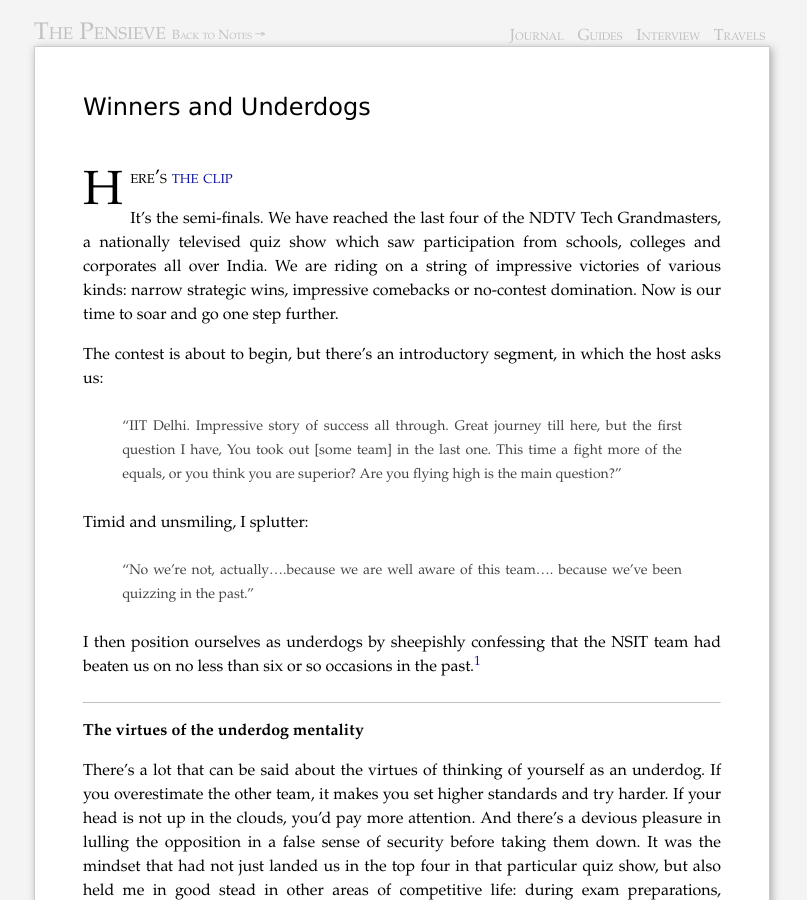
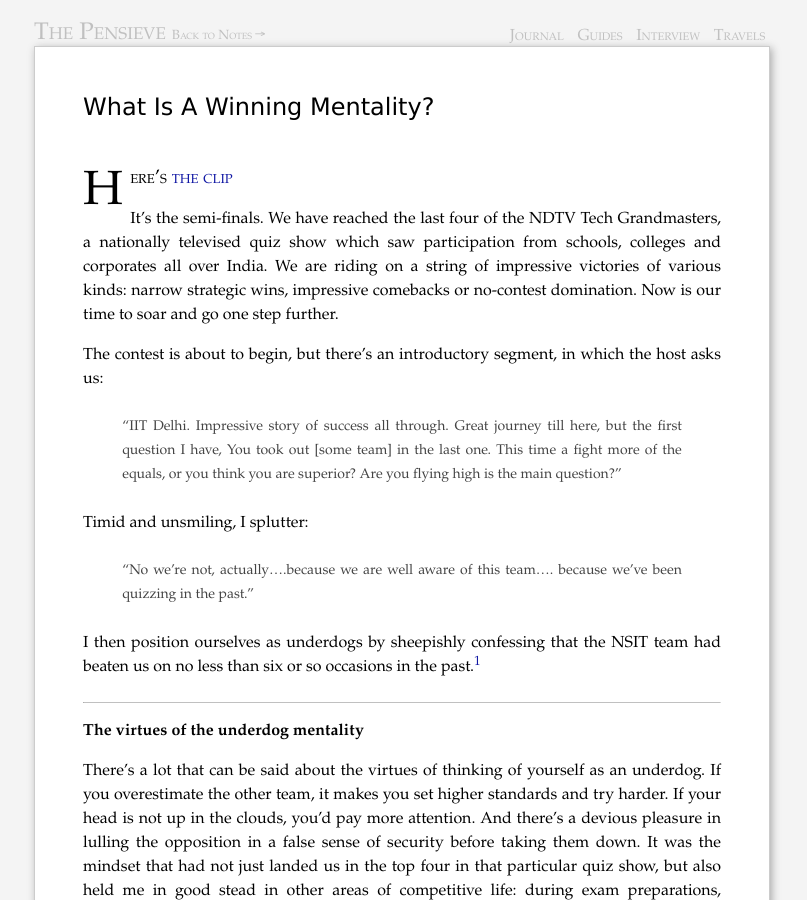
Before and after one commit to piyushahuja/piyushahuja.github.io, a Jekyll site: the page built from _posts/journal/2020-03-29-winning.md, in a window 1280 px wide and 900 px high. Shown: the whole window, without its empty margins (238-1045 px from the left). Built offline with Jekyll 4.4.1, drawn with Linux system fonts in a browser that asks for light colours; comment, search, counter and statistics services are not loaded.

Commit message:
Auto deployed

```diff
--- a/_posts/journal/2020-03-29-winning.md
+++ b/_posts/journal/2020-03-29-winning.md
@@ -1,7 +1,7 @@
 ---
 
 layout: post-journal
-title: Winners and Underdogs
+title: What Is A Winning Mentality?
 date:   2020-03-29 00:45:11
 tag:
 categories: journal
```
